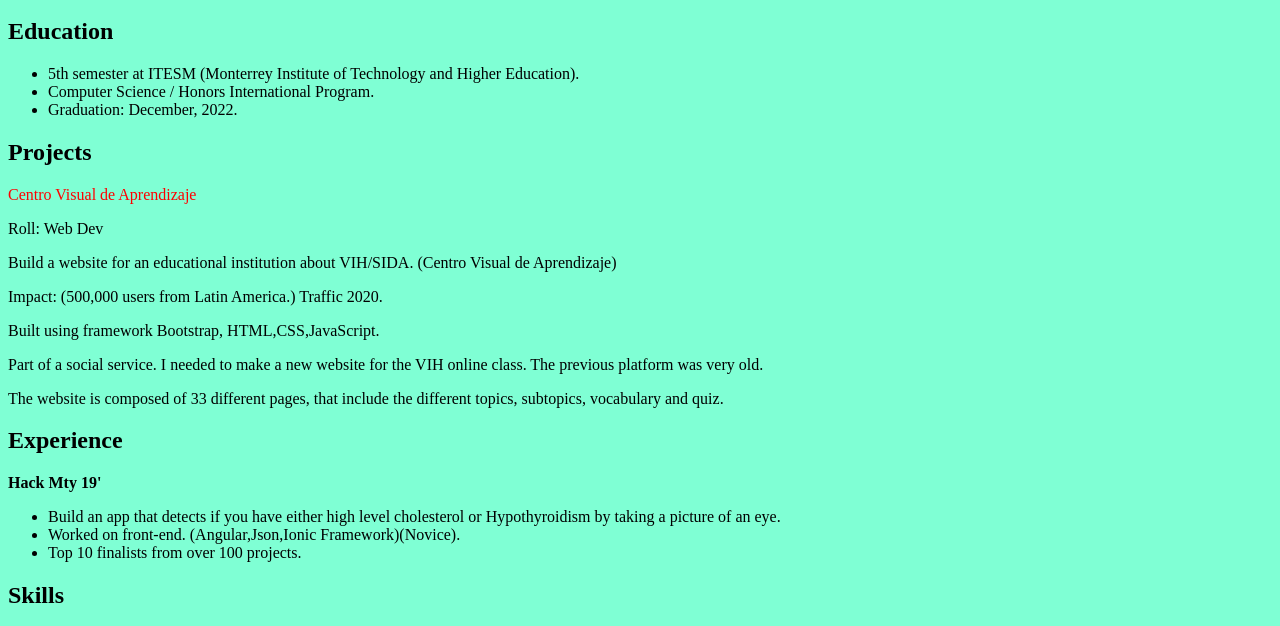
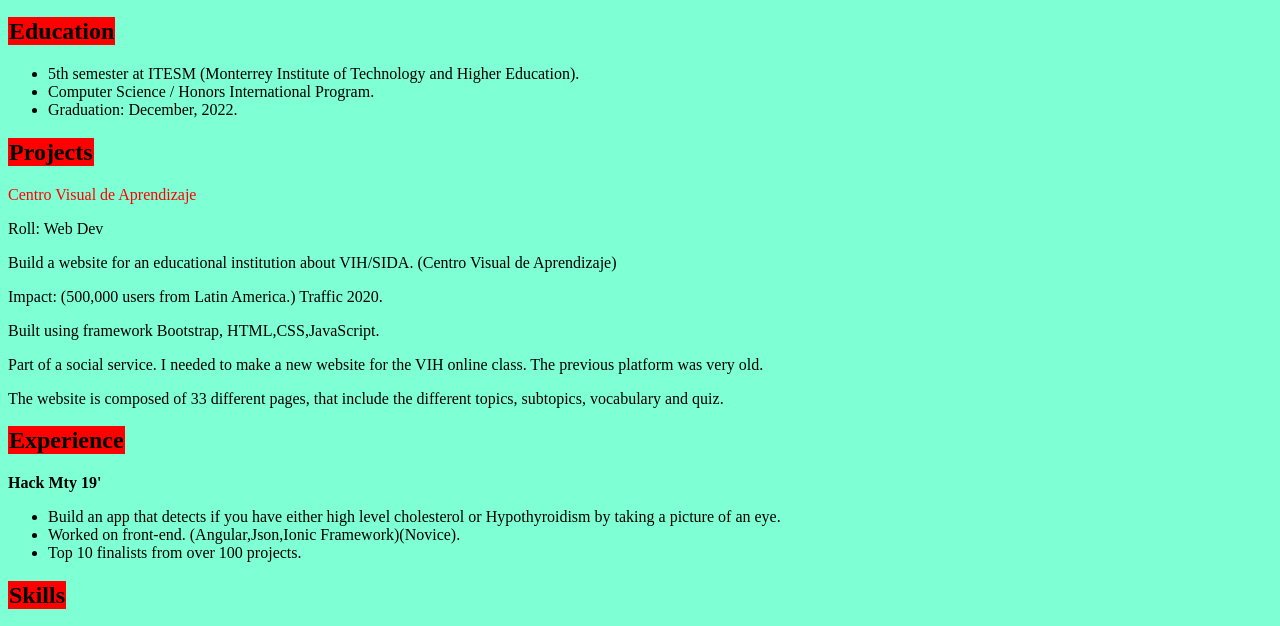
Before and after one commit to RodrigoGelacio/CurriculumCS, a plain HTML site: page index.html in a window 1280 px wide. Shown: the part 162-788 px from the top of the page. Drawn offline with Linux system fonts and the light colour scheme.

Commit message:
Update index.html

```diff
--- a/index.html
+++ b/index.html
@@ -38,7 +38,7 @@
       <section>
         <div>
 
-          <h2> Education </h2>
+          <h2> <span class="secciones">Education </span></h2>
           <ul>
 
             <li>5th semester at ITESM (Monterrey Institute of Technology and Higher Education).</li>
@@ -55,7 +55,7 @@
       <!--Projects-->
       <section>
         <div>
-          <h2>Projects</h2>
+          <h2><span class="secciones">Projects</span></h2>
           <p><span style="color:red;">Centro Visual de Aprendizaje</span></p>
           <p> Roll: Web Dev </p>
           <p>
@@ -71,7 +71,7 @@
       <!--Experience-->
       <section>
         <div>
-          <h2>Experience</h2>
+          <h2><span class="secciones">Experience</span></h2>
           <p><b>Hack Mty 19'</b></p>
 
           <ul>
@@ -95,7 +95,7 @@
       <!--Skills-->
       <section>
         <div>
-          <h2>Skills</h2>
+          <h2><span class="secciones">Skills</span></h2>
           <ul>
             <li> Programming Languages : C++ - Expert, Java - intermediate, Javascript - Novice, CSS - Expert, HTML - Expert</li>
             <li> Frameworks: Bootstrap - Expert, Jquery - Novice, Angular - Novice, Ionic - Novice</li>
```
